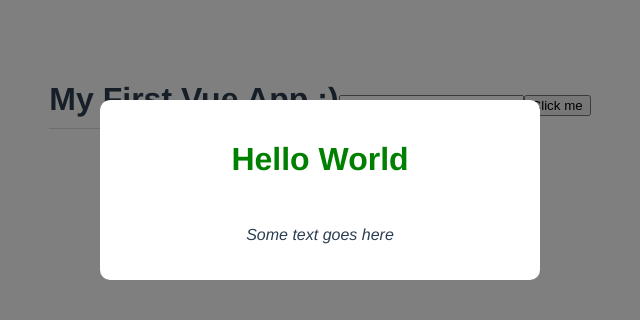
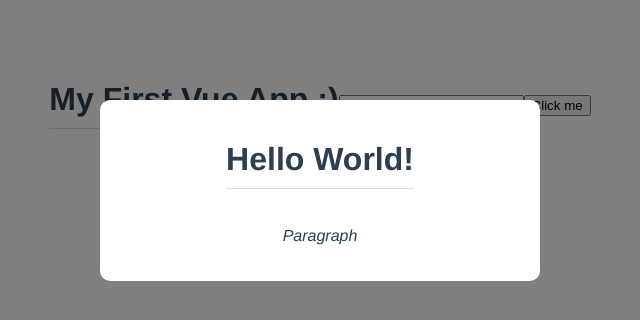
Before and after one commit to braden-w-tutorials/learn-vue-with-net-ninja, a Vue app in the folder modal-project/: page / in a window 1280 px wide. Both pictures are taken after a click on the button "Open modal". Shown: the top 320 px of the page, without its empty margins (320-960 px from the left). Built offline with nearby package versions, Linux system fonts and the light colour scheme.

Commit message:
Slot implementation

```diff
--- a/modal-project/src/App.vue
+++ b/modal-project/src/App.vue
@@ -3,12 +3,10 @@
     <input type="text" ref="name" />
     <button @click="handleClick">Click me</button>
     <div v-if="showModal">
-        <Modal
-            :header="header"
-            :text="text"
-            theme="sale"
-            @Close="toggleModal"
-        />
+        <Modal theme="sale" @Close="toggleModal">
+            <h1>Hello World!</h1>
+            <p>Paragraph</p>
+        </Modal>
     </div>
     <button @click="toggleModal">Open modal</button>
 </template>
--- a/modal-project/src/components/Modal.vue
+++ b/modal-project/src/components/Modal.vue
@@ -1,15 +1,14 @@
 <template>
     <div class="backdrop" @click.self="closeModal">
         <div class="modal" :class="{ sale: theme === 'sale' }">
-            <h1>{{ header }}</h1>
-            <p>{{ text }}</p>
+            <slot></slot>
         </div>
     </div>
 </template>
 
 <script>
 export default {
-    props: ["header", "text", "theme"],
+    props: ["theme"],
     methods: {
         closeModal() {
             this.$emit("Close");
```
